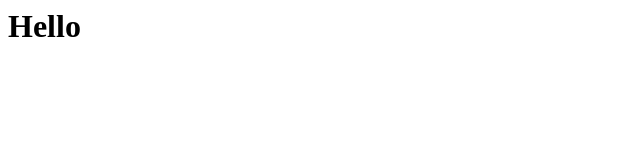
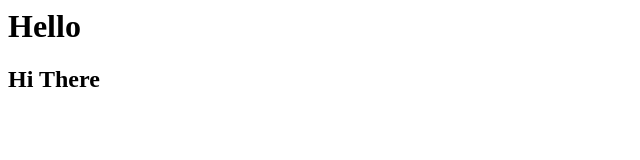
Before and after one commit to mchlstr/articles, a plain HTML site: page index.html in a window 1280 px wide. Shown: the whole page, without its empty margins (0-640 px from the left). Drawn offline with Linux system fonts and the light colour scheme.

Commit message:
Update index.html

```diff
--- a/index.html
+++ b/index.html
@@ -1 +1,2 @@
 <h1>Hello</h1>
+<h2>Hi There</h2>
```
